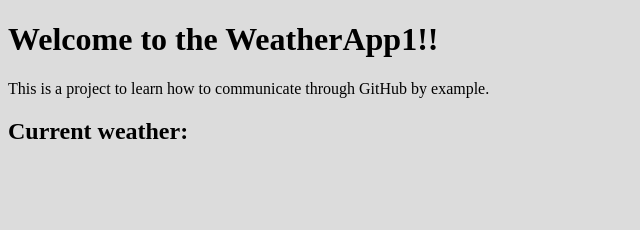
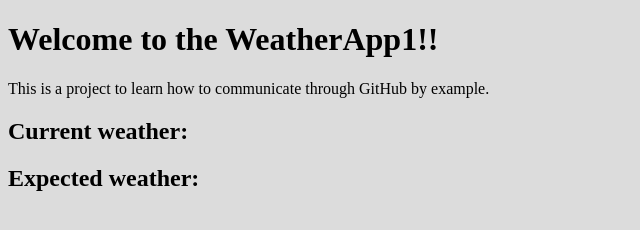
Before and after one commit to ArnaudStudentHowest/weatherapp1, a plain HTML site: page index.html in a window 1280 px wide. Shown: the whole page, without its empty margins (0-640 px from the left). Drawn offline with Linux system fonts and the light colour scheme.

Commit message:
added a new section 'expected weather'

```diff
--- a/index.html
+++ b/index.html
@@ -11,5 +11,8 @@
 <section>
     <h2>Current weather:</h2>
 </section>
+<section>
+    <h2>Expected weather:</h2>
+</section>
 </body>
 </html>
```
